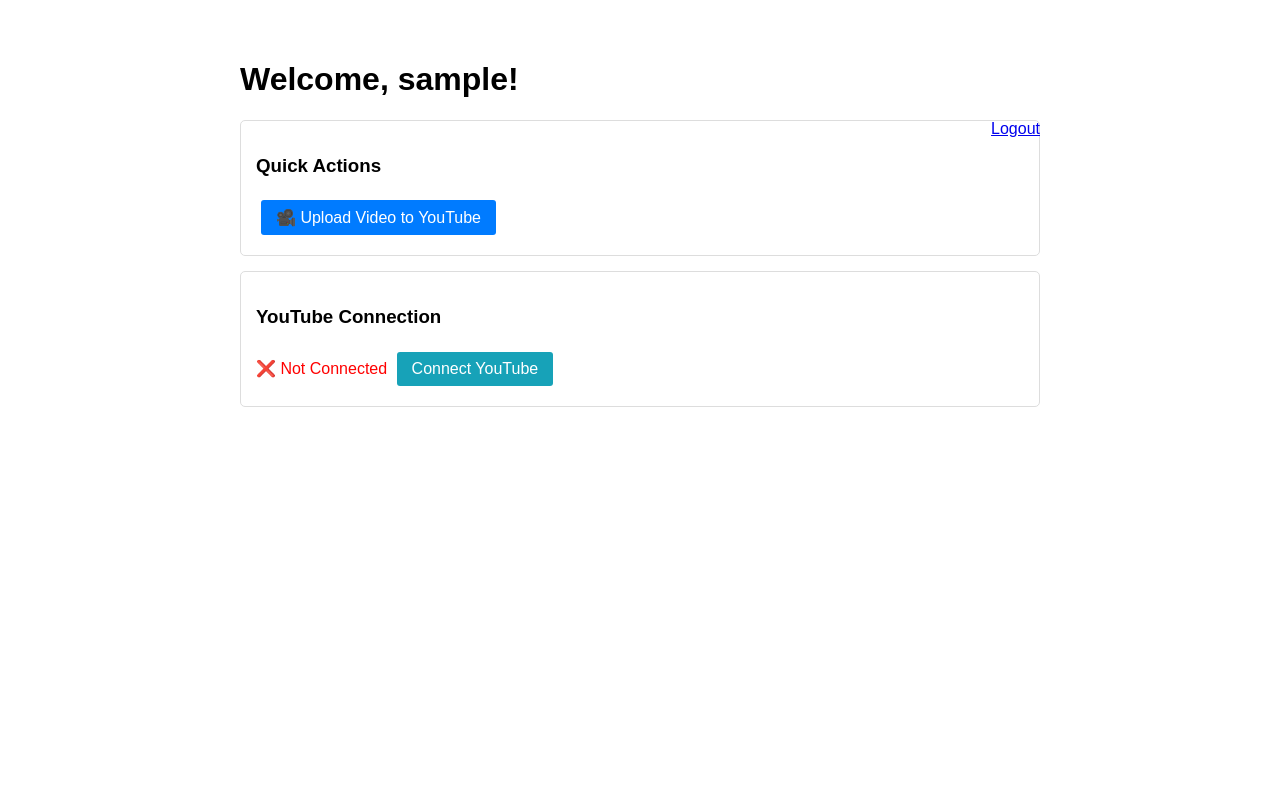
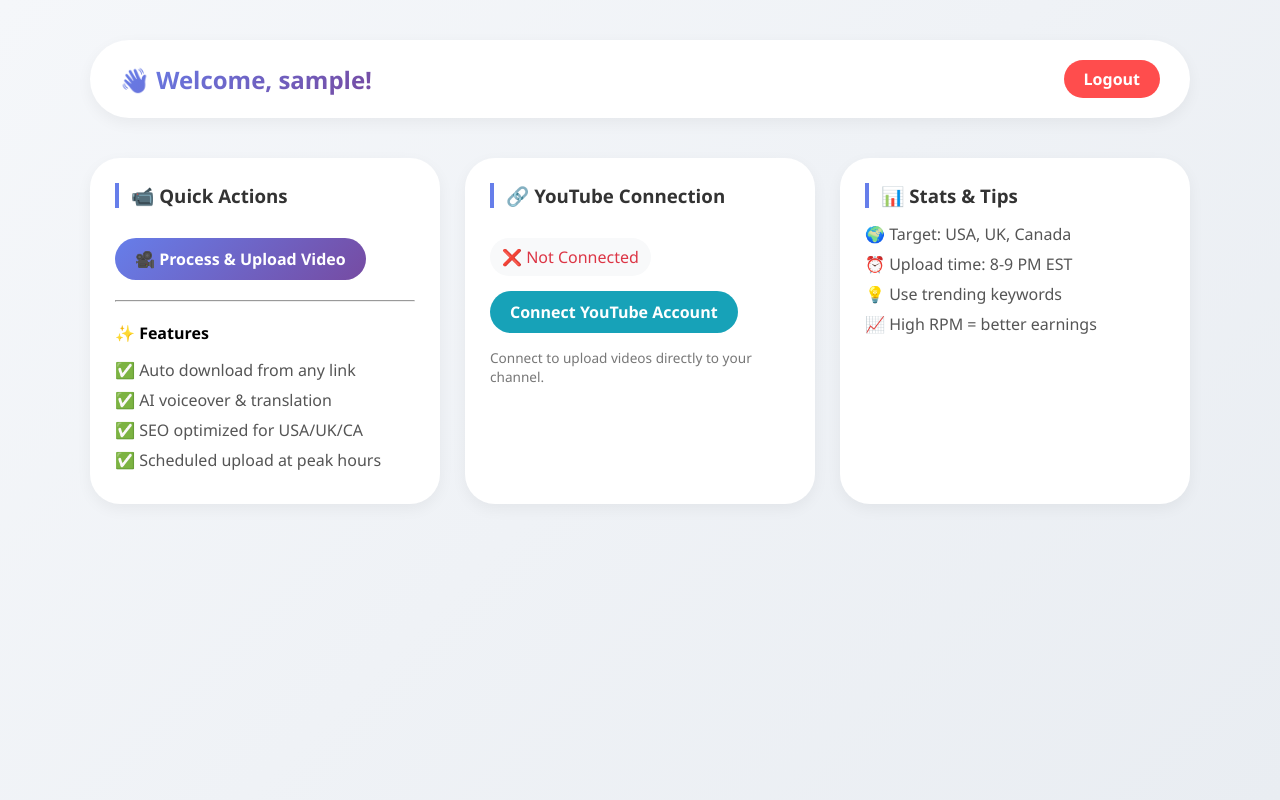
Before and after one commit to mdalam7294/auto-social-poster, a Flask app: page /dashboard in a window 1280 px wide. Run offline with Flask 3, Linux system fonts and the light colour scheme; the visitor is signed in with stand-in values (Sample User, id 1).

Commit message:
Update dashboard.html

```diff
--- a/templates/dashboard.html
+++ b/templates/dashboard.html
@@ -1,23 +1,155 @@
 <!DOCTYPE html>
-<html>
-<head><title>Dashboard</title>
-<style>body{font-family:Arial;max-width:800px;margin:20px auto;padding:20px}.card{border:1px solid #ddd;padding:15px;margin:15px 0;border-radius:5px}.btn{display:inline-block;padding:8px 15px;margin:5px;text-decoration:none;border-radius:3px}.btn-primary{background:#007bff;color:#fff}.btn-info{background:#17a2b8;color:#fff}.connected{color:green}.not-connected{color:red}</style>
+<html lang="en">
+<head>
+    <meta charset="UTF-8">
+    <meta name="viewport" content="width=device-width, initial-scale=1.0">
+    <title>Dashboard | Auto Social Poster</title>
+    <style>
+        * { margin: 0; padding: 0; box-sizing: border-box; font-family: 'Segoe UI', Tahoma, Geneva, Verdana, sans-serif; }
+        body {
+            background: linear-gradient(135deg, #f5f7fa 0%, #e9edf2 100%);
+            min-height: 100vh;
+            padding: 40px 20px;
+        }
+        .container {
+            max-width: 1100px;
+            margin: 0 auto;
+        }
+        .header {
+            display: flex;
+            justify-content: space-between;
+            align-items: center;
+            margin-bottom: 40px;
+            background: white;
+            padding: 20px 30px;
+            border-radius: 40px;
+            box-shadow: 0 5px 15px rgba(0,0,0,0.05);
+        }
+        .welcome {
+            font-size: 1.5rem;
+            font-weight: bold;
+            background: linear-gradient(135deg, #667eea, #764ba2);
+            -webkit-background-clip: text;
+            background-clip: text;
+            color: transparent;
+        }
+        .logout {
+            background: #ff4d4d;
+            color: white;
+            padding: 8px 20px;
+            border-radius: 40px;
+            text-decoration: none;
+            font-weight: bold;
+        }
+        .grid {
+            display: grid;
+            grid-template-columns: repeat(auto-fit, minmax(300px, 1fr));
+            gap: 25px;
+        }
+        .card {
+            background: white;
+            border-radius: 30px;
+            padding: 25px;
+            transition: transform 0.2s, box-shadow 0.2s;
+            box-shadow: 0 5px 15px rgba(0,0,0,0.05);
+        }
+        .card:hover {
+            transform: translateY(-5px);
+            box-shadow: 0 15px 30px rgba(0,0,0,0.1);
+        }
+        .card h3 {
+            margin-bottom: 15px;
+            color: #333;
+            border-left: 4px solid #667eea;
+            padding-left: 12px;
+        }
+        .btn {
+            display: inline-block;
+            padding: 10px 20px;
+            border-radius: 40px;
+            text-decoration: none;
+            font-weight: bold;
+            margin-top: 15px;
+            transition: 0.2s;
+        }
+        .btn-primary {
+            background: linear-gradient(135deg, #667eea, #764ba2);
+            color: white;
+        }
+        .btn-info {
+            background: #17a2b8;
+            color: white;
+        }
+        .status {
+            margin-top: 15px;
+            padding: 8px 12px;
+            border-radius: 40px;
+            background: #f8f9fa;
+            display: inline-block;
+        }
+        .connected {
+            color: #28a745;
+            font-weight: bold;
+        }
+        .not-connected {
+            color: #dc3545;
+        }
+        hr {
+            margin: 20px 0;
+            border-color: #eee;
+        }
+        .feature-list {
+            list-style: none;
+            margin-top: 15px;
+        }
+        .feature-list li {
+            margin: 8px 0;
+            color: #555;
+        }
+    </style>
 </head>
 <body>
-<h1>Welcome, {{ current_user.username }}!</h1>
-<a href="{{ url_for('logout') }}" style="float:right;">Logout</a>
+    <div class="container">
+        <div class="header">
+            <span class="welcome">👋 Welcome, {{ current_user.username }}!</span>
+            <a href="{{ url_for('logout') }}" class="logout">Logout</a>
+        </div>
+
+        <div class="grid">
             <div class="card">
-<h3>Quick Actions</h3>
-<a href="{{ url_for('post') }}" class="btn btn-primary">🎥 Upload Video to YouTube</a>
+                <h3>📹 Quick Actions</h3>
+                <a href="{{ url_for('process') }}" class="btn btn-primary">🎥 Process & Upload Video</a>
+                <hr>
+                <h4>✨ Features</h4>
+                <ul class="feature-list">
+                    <li>✅ Auto download from any link</li>
+                    <li>✅ AI voiceover & translation</li>
+                    <li>✅ SEO optimized for USA/UK/CA</li>
+                    <li>✅ Scheduled upload at peak hours</li>
+                </ul>
             </div>
+
             <div class="card">
-<h3>YouTube Connection</h3>
+                <h3>🔗 YouTube Connection</h3>
                 {% if current_user.youtube_token %}
-<span class="connected">✅ Connected</span>
+                    <div class="status connected">✅ Connected</div>
                 {% else %}
-<span class="not-connected">❌ Not Connected</span>
-<a href="{{ url_for('connect_youtube') }}" class="btn btn-info">Connect YouTube</a>
+                    <div class="status not-connected">❌ Not Connected</div>
+                    <a href="{{ url_for('connect_youtube') }}" class="btn btn-info">Connect YouTube Account</a>
                 {% endif %}
+                <p style="margin-top: 15px; font-size: 0.85rem; color: #777;">Connect to upload videos directly to your channel.</p>
+            </div>
+
+            <div class="card">
+                <h3>📊 Stats & Tips</h3>
+                <ul class="feature-list">
+                    <li>🌍 Target: USA, UK, Canada</li>
+                    <li>⏰ Upload time: 8-9 PM EST</li>
+                    <li>💡 Use trending keywords</li>
+                    <li>📈 High RPM = better earnings</li>
+                </ul>
+            </div>
+        </div>
     </div>
 </body>
 </html>
```
Lines whose indentation alone changed are shown as unchanged.
